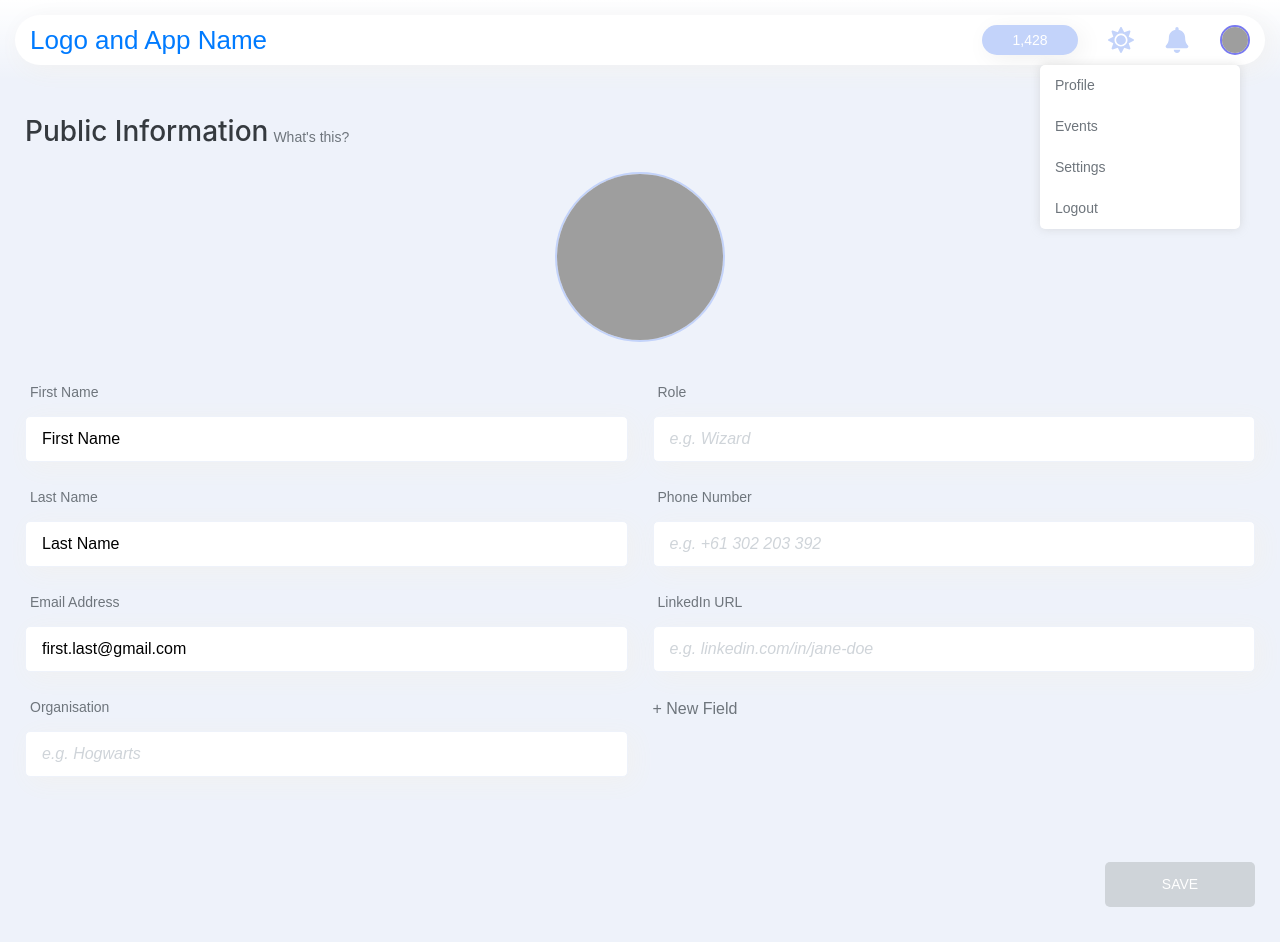
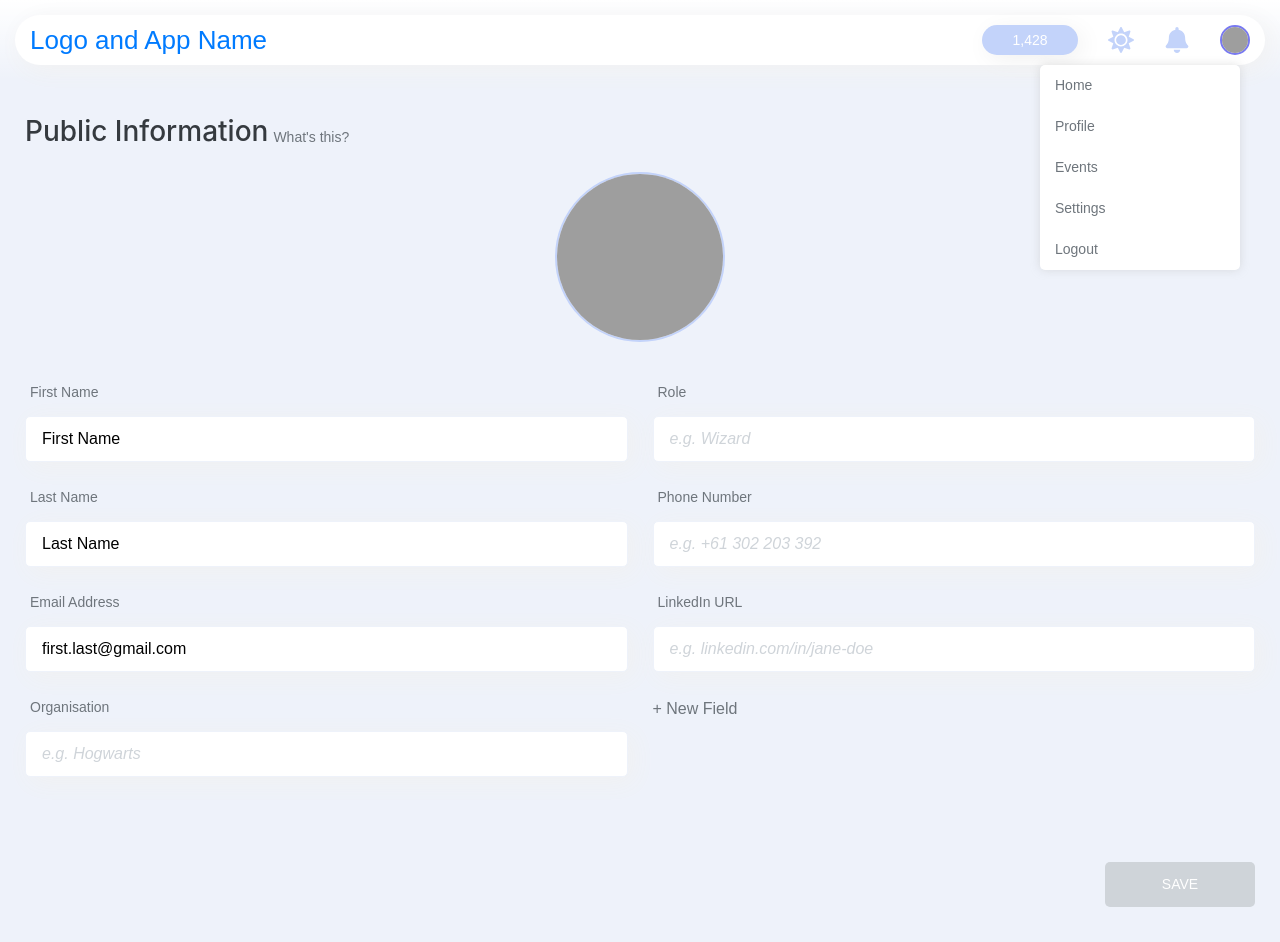
Before and after one commit to cmaddern-stack/COMP30022, a React (Create React App) app in the folder frontend/: page /profile in a window 1280 px wide. Both pictures are taken after a click on the picture 1235 px from the left and 40 px from the top of the page. Built offline with nearby package versions, Linux system fonts and the light colour scheme; grey boxes are pictures that could not be loaded; a web font is replaced by a local one.

Commit message:
add home to nav menu

```diff
--- a/frontend/src/components/header/ProfileIcon.js
+++ b/frontend/src/components/header/ProfileIcon.js
@@ -42,6 +42,9 @@ class ProfileIcon extends React.Component {
                 ></img>
                 <div className={"dropdown " + this.state.dropdown}>
                     <ul>
+                        <a href="/groups">
+                            <li>Home</li>
+                        </a>
                         <a href="/profile">
                             <li>Profile</li>
                         </a>
```
